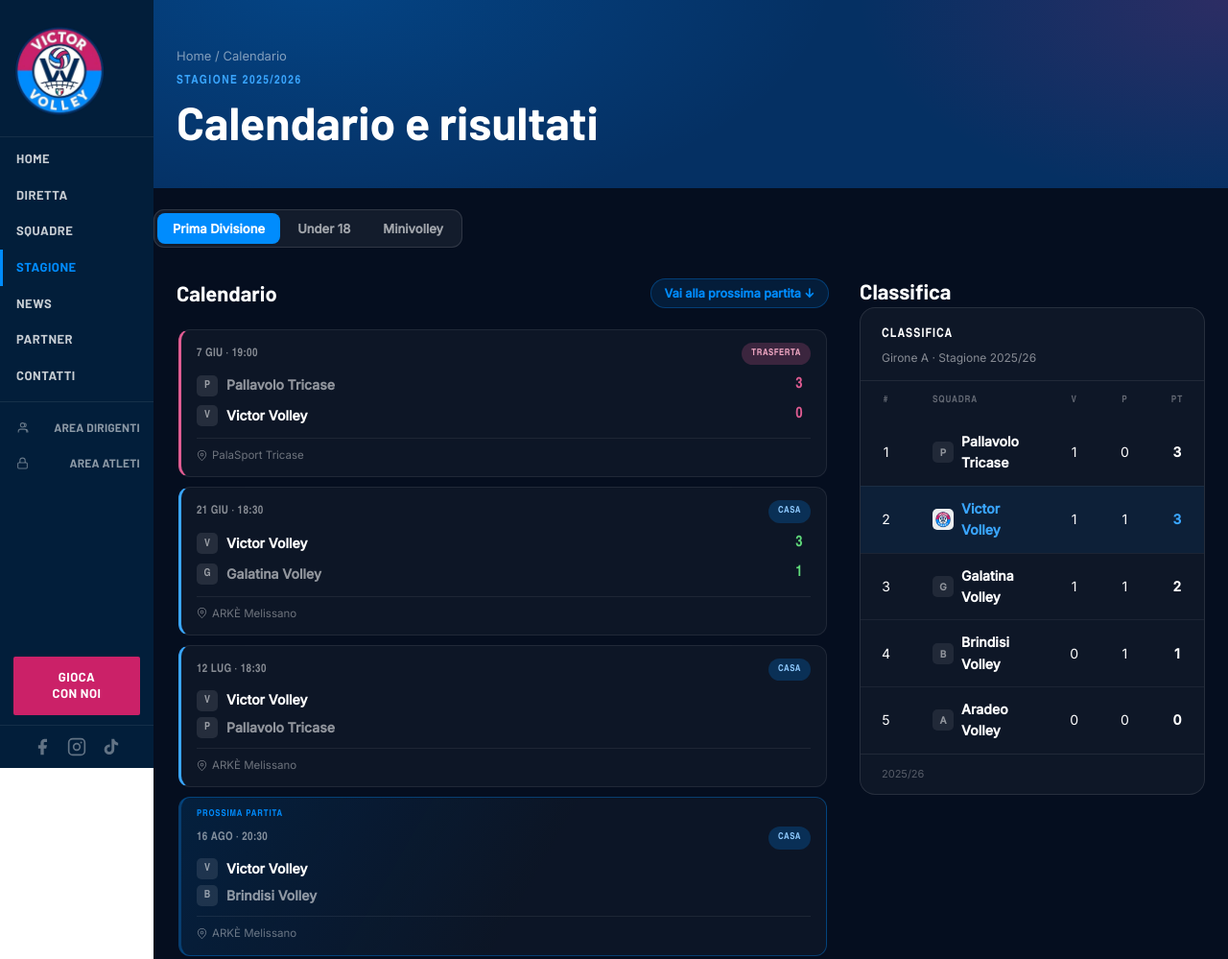
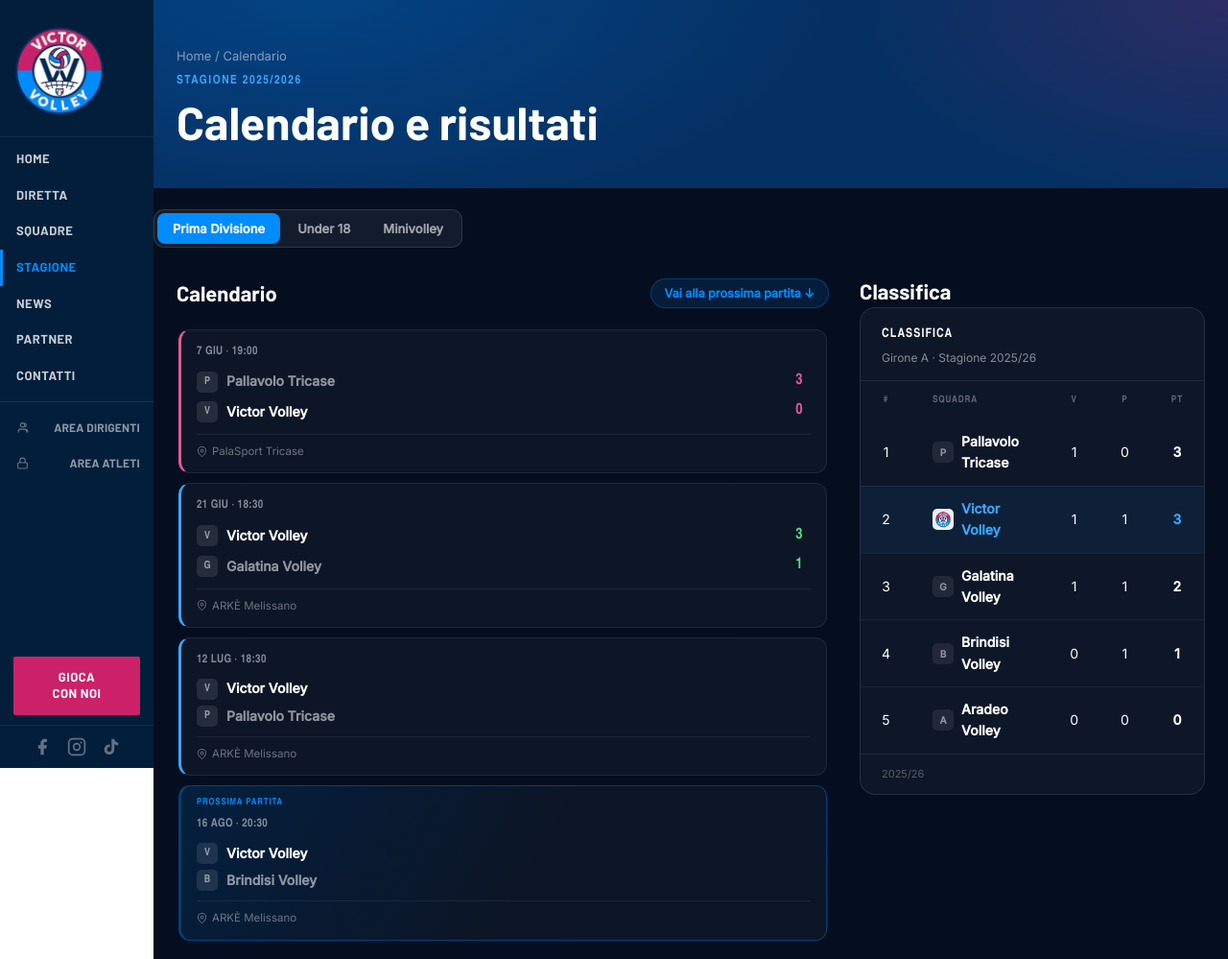
Before and after one commit to lome10/victor-volley-website, a website: page calendario.html in a window 1280 px wide. Shown: the top 999 px of the page at 96% size. Drawn offline with Linux system fonts and the light colour scheme; no server answers.

Commit message:
style: rimuovi etichetta Casa/Trasferta dalle card del calendario

```diff
--- a/calendario.html
+++ b/calendario.html
@@ -286,7 +286,6 @@
         (isNext ? '<span class="fixture-row-next-badge">Prossima partita</span>' : '') +
         '<div class="fixture-row-top">' +
           '<span class="fixture-row-date">' + formatDataCard(p.data, p.ora) + '</span>' +
-          '<span class="fixture-tag fixture-tag--' + (isHome ? 'casa' : 'trasferta') + '">' + (isHome ? 'Casa' : 'Trasferta') + '</span>' +
         '</div>' +
         '<div class="fixture-teams">' +
           '<div class="fixture-team' + (isHome ? ' fixture-team--vv' : '') + '">' + teamLogo(p.logo_casa, p.squadra_casa) + '<span class="fixture-team-name">' + (casaWins ? '<strong>' + esc(p.squadra_casa) + '</strong>' : esc(p.squadra_casa)) + '</span>' + (hasScore ? teamScore(p.set_casa, rCls) : '') + '</div>' +
--- a/css/calendario.css
+++ b/css/calendario.css
@@ -201,13 +201,6 @@
 }
 .fixture-row-venue svg { flex-shrink: 0; }
 
-.fixture-tag {
-  flex-shrink: 0; font-family: var(--sport-font-display); font-weight: 800; font-size: 9.5px;
-  letter-spacing: 0.06em; text-transform: uppercase; padding: 4px 10px; border-radius: 99px;
-}
-.fixture-tag--casa      { background: rgba(0,140,253,0.22); color: #8fcaff; }
-.fixture-tag--trasferta { background: rgba(224,92,146,0.22); color: #f2a8c4; }
-
 @media (prefers-reduced-motion: reduce) {
   .fixture-row { transition: none !important; }
 }
```
